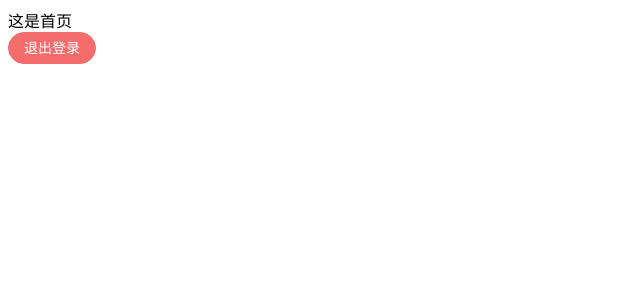
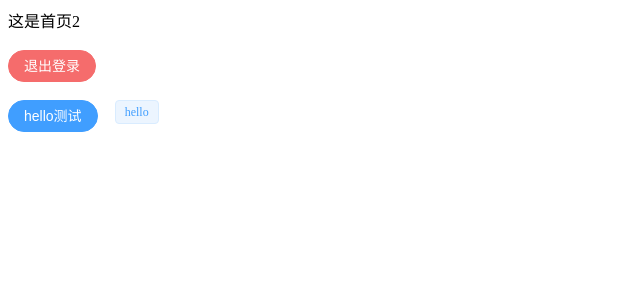
Before and after one commit to hutushanren/vue-demo01, a Vue app: page / in a window 1280 px wide. Shown: the top 300 px of the page, without its empty margins (0-640 px from the left). Built offline with nearby package versions, Linux system fonts and the light colour scheme; sample sign-in values are in the browser's storage.

Commit message:
登录和注册

```diff
--- a/src/router/index.ts
+++ b/src/router/index.ts
@@ -1,5 +1,6 @@
 import { createRouter, createWebHistory, RouteRecordRaw } from 'vue-router'
 import HomeView from '../views/HomeView.vue'
+import {configs} from "@typescript-eslint/eslint-plugin";
 
 const routes: Array<RouteRecordRaw> = [
   {
--- a/src/utils/http.ts
+++ b/src/utils/http.ts
@@ -25,6 +25,11 @@ const endLoading = ()=>{
 axios.interceptors.request.use((config:AxiosRequestConfig<any>)=>{
     // 开始Loading
     startLoading()
+    const token = sessionStorage.getItem('Authorization')
+    if (token) {
+        // 设置请求头
+        config.headers!.Authorization = token
+    }
     return config
 })
 
--- a/src/views/HomeView.vue
+++ b/src/views/HomeView.vue
@@ -1,21 +1,58 @@
 <template>
-  <div>这是首页</div>
-  <el-button type="danger" round @click="logout">退出登录</el-button>
+  <div>
+    <el-col>
+      <el-row>这是首页2</el-row>
+      <br>
+      <el-row><el-button type="danger" round @click="logout">退出登录</el-button></el-row>
+      <br>
+      <el-row>
+        <el-col :span="2">
+          <el-button type="primary" round @click="hello">hello测试</el-button>
+        </el-col>
+        <el-col :span="2">
+          <el-tag>{{msg}}</el-tag>
+        </el-col>
+      </el-row>
+
+    </el-col>
+  </div>
+
+
 </template>
 
 <script lang="ts">
-import { defineComponent } from 'vue';
+import {defineComponent, getCurrentInstance} from 'vue';
 import router from "@/router";
+import axios from "@/utils/http";
 
 export default defineComponent({
   name: 'HomeView',
   setup: function () {
+    // eslint-disable-next-line @typescript-eslint/ban-ts-comment
+    // @ts-ignore
+    const { proxy } = getCurrentInstance()
+
+    let msg = "hello"
+
     const logout = () => {
       sessionStorage.removeItem('Authorization')
       router.push('/login')
     }
 
-    return { logout }
+    const hello = () => {
+      proxy.$http({
+        url: '/api/test/hello',
+        method: 'get'
+      }).then((res: any) => {
+        console.log(res)
+        msg = '123'
+      }).catch((err: any) => {
+        console.log(err)
+        msg = 'error'
+      })
+    }
+
+    return { msg, hello, logout }
   }
 });
 </script>
```
